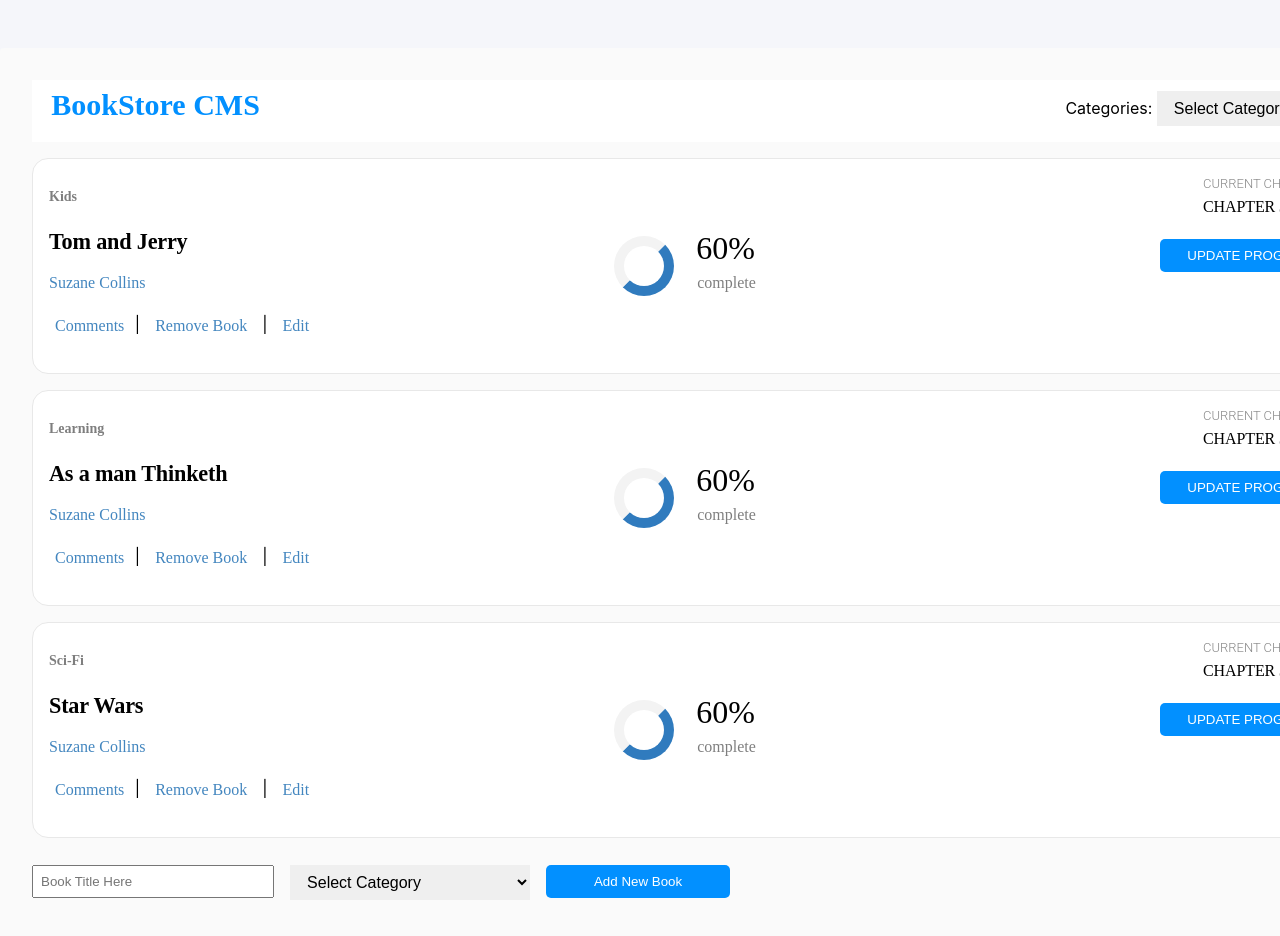
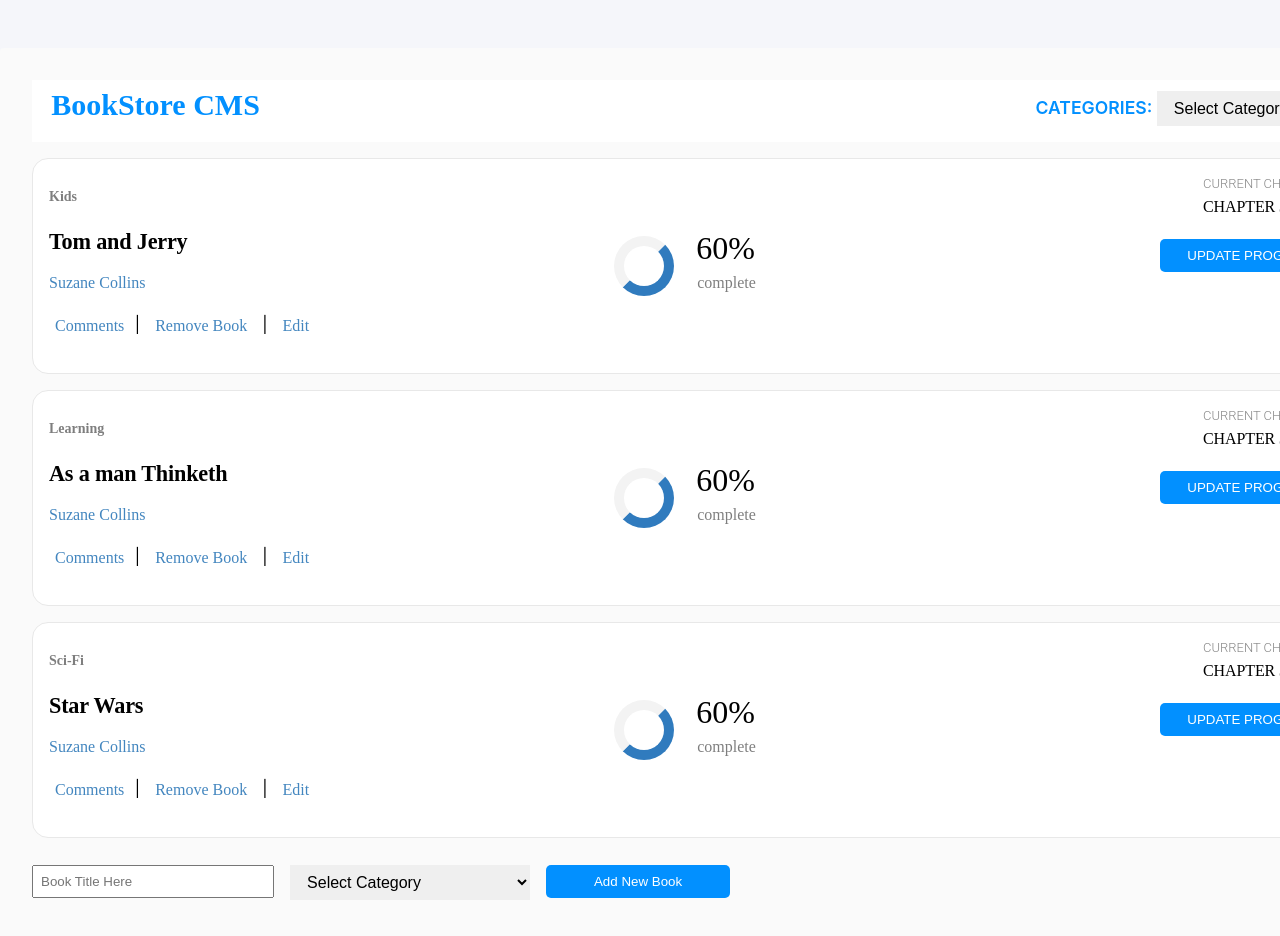
Before and after one commit to ClaytonSiby/Magic-Books-Inc, a React (Create React App) app: page / in a window 1280 px wide. Shown: the top 936 px of the page. Built offline with nearby package versions, Linux system fonts and the light colour scheme.

Commit message:
Add style for the CategoryFilter component

```diff
--- a/src/assets/bookslist.module.css
+++ b/src/assets/bookslist.module.css
@@ -17,3 +17,10 @@ nav {
 	letter-spacing: normal;
 	color: var(--azure);
 }
+
+.selectCategory {
+    color: var(--azure);
+    font-size: 1.1rem;
+    font-weight: 600;
+    text-transform: uppercase;
+}
--- a/src/containers/BooksList.js
+++ b/src/containers/BooksList.js
@@ -23,7 +23,7 @@ const BooksList = ({ books, filter, removeBook, handleFilterBook }) => {
         </div>
 
         <div>
-          <span>Categories: </span>
+          <span className={ styles.selectCategory }>Categories: </span>
           <CategoryFilter changeFilter={handleFilterBook} />
         </div>
       </nav>
```
